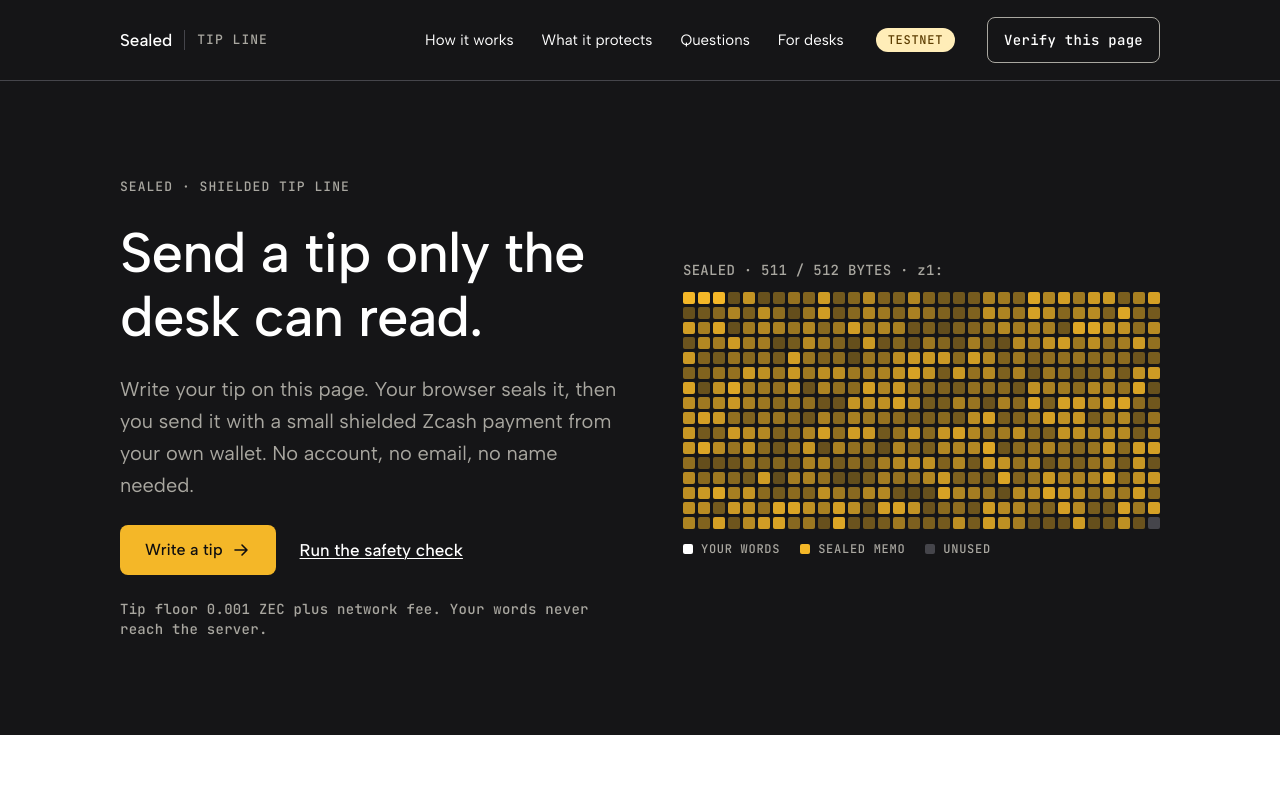
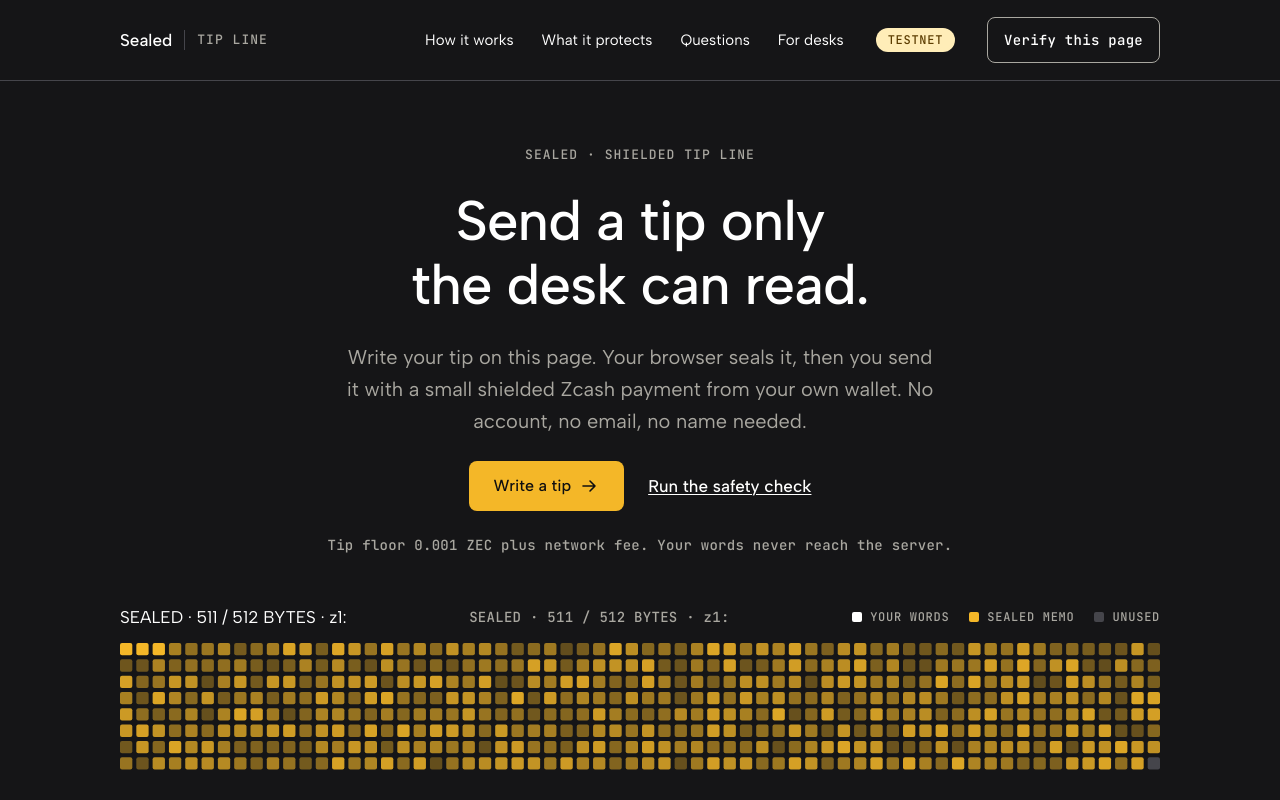
Before and after one commit to Nalen518/Zecathon-Sealed, a React (Vite) app in the folder apps/web/: page / in a window 1280 px wide. Shown: the top 800 px of the page. Built offline with nearby package versions, Linux system fonts and the light colour scheme.

Commit message:
Center the hero and add the memo grid band

```diff
--- a/apps/web/src/app/screens/Landing/Landing.css
+++ b/apps/web/src/app/screens/Landing/Landing.css
@@ -6,26 +6,38 @@
   gap: var(--spacing-2xl);
 }
 
-/* Hero (11:24): ink background, text column and the 477 px memo grid. */
+/* Hero (11:24): centered 760 px text stack, then the memo grid band across the content width (docs/hero-centered.md). */
 .hero {
   background: var(--color-bg-inverse);
   color: var(--color-text-inverse);
-  padding-block: var(--layout-section-pad-desktop);
+  padding-top: var(--spacing-3xl);
+  padding-bottom: var(--spacing-4xl);
 }
 
-.hero-columns {
-  display: grid;
-  grid-template-columns: minmax(0, 1fr) minmax(0, 477px);
+.hero-stack {
+  display: flex;
+  flex-direction: column;
   align-items: center;
-  gap: var(--spacing-3xl);
+  gap: var(--spacing-2xl);
 }
 
 .hero-text {
   display: flex;
   flex-direction: column;
-  align-items: flex-start;
+  align-items: center;
   gap: var(--spacing-lg);
+  width: 100%;
+  max-width: 760px;
   min-width: 0;
+  text-align: center;
+}
+
+.hero-text h1 {
+  text-wrap: balance;
+}
+
+.hero-lead {
+  max-width: 600px;
 }
 
 .hero-eyebrow,
@@ -37,6 +49,7 @@
 .hero-actions {
   display: flex;
   flex-wrap: wrap;
+  justify-content: center;
   align-items: center;
   gap: var(--spacing-lg);
 }
@@ -208,16 +221,12 @@
   .hero {
     padding-block: var(--layout-section-pad-mobile);
   }
-  .hero-columns,
   .two-columns,
   .steps,
   .questions-columns,
   .verify-columns {
     grid-template-columns: minmax(0, 1fr);
   }
-  .hero-columns {
-    gap: var(--spacing-2xl);
-  }
   .questions-columns,
   .verify-columns {
     gap: var(--spacing-2xl);
--- a/apps/web/src/app/screens/Landing/Landing.tsx
+++ b/apps/web/src/app/screens/Landing/Landing.tsx
@@ -78,7 +78,7 @@
 function Hero({ floor }: { floor: string }) {
   return (
     <section className="hero" aria-labelledby="hero-title">
-      <div className="container hero-columns">
+      <div className="container hero-stack">
         <div className="hero-text">
           <p className="text-mono-eyebrow hero-eyebrow">Sealed · Shielded tip line</p>
           <h1 id="hero-title" className="text-display">
@@ -102,6 +102,7 @@
         </div>
         <MemoGrid
           mode="loop"
+          size="band"
           label="512 squares stand for the 512-byte Zcash memo. A sample tip fills them, then the whole memo turns into sealed text."
         />
       </div>
--- a/apps/web/src/components/MemoGrid/MemoGrid.css
+++ b/apps/web/src/components/MemoGrid/MemoGrid.css
@@ -1,4 +1,5 @@
-/* Figma: Components / Memo grid (14:1238). Default 477 px wide (12 px cells), Compact 350 px (9 px cells). */
+/* Figma: Components / Memo grid (14:1238). Default 477 px wide (12 px cells), Compact 350 px (9 px cells),
+   Band 1040 px (64 columns, about 12.3 px cells, landing hero only). */
 .memo-grid-block {
   display: flex;
   flex-direction: column;
@@ -22,3 +23,17 @@
 .memo-grid-label {
   min-height: 20px;
 }
+
+.memo-grid-band,
+.memo-grid-band .memo-grid {
+  max-width: 1040px;
+}
+
+/* Band: label left and legend right on one caption row above the grid (critique HC-02). */
+.memo-grid-caption {
+  display: flex;
+  flex-wrap: wrap;
+  justify-content: space-between;
+  align-items: center;
+  gap: var(--spacing-xs) var(--spacing-lg);
+}
--- a/apps/web/src/components/MemoGrid/MemoGrid.tsx
+++ b/apps/web/src/components/MemoGrid/MemoGrid.tsx
@@ -1,17 +1,22 @@
-import { useEffect, useRef, type MutableRefObject } from "react";
+import { useEffect, useRef, useState, type MutableRefObject } from "react";
 import { mountMemoGrid, type MemoGridHandle } from "../../motion/memoGrid";
 import "../../motion/motion.css";
 import "./MemoGrid.css";
 
 /**
- * Figma: Memo grid, properties State (Empty, Writing, Full, Sealed) and Size (Default, Compact).
+ * Figma: Memo grid, properties State (Empty, Writing, Full, Sealed) and Size (Default, Compact, Band).
  * - mode "loop": the landing hero (H1, D-04), types the sample tip and seals it.
  * - mode "static": the Write screen byte counter (D-10), driven by `bytes` and `sealed`.
- * Never scale it. Use `size` (rules §4.5).
+ * - size "band": the landing hero only (docs/hero-centered.md). 64 columns × 8 rows with 4 px gaps across the
+ *   1040 px content width, label and legend on one caption row above it. Below 860 px it falls back to the
+ *   Default shape, 32 columns, because 64 columns would leave cells under 2 px at 360 px (D-98).
+ * Never scale it. Use `size` (rules §4.5). Write and Pay keep Default and Compact.
  */
+type MemoGridSize = "default" | "compact" | "band";
+
 interface MemoGridProps {
   mode: "loop" | "static";
-  size?: "default" | "compact";
+  size?: MemoGridSize;
   bytes?: number;
   sealed?: boolean;
   /** Fixed accessible description of what the grid shows. */
@@ -20,10 +25,29 @@
   handleRef?: MutableRefObject<MemoGridHandle | null>;
 }
 
+const NARROW = "(max-width: 859px)";
+
+/** True below 860 px. Only the band reads it, to fall back to 32 columns. */
+function useNarrow(enabled: boolean): boolean {
+  const [narrow, setNarrow] = useState(() => enabled && typeof window !== "undefined" && window.matchMedia(NARROW).matches);
+  useEffect(() => {
+    if (!enabled) return;
+    const mq = window.matchMedia(NARROW);
+    const update = () => setNarrow(mq.matches);
+    update();
+    mq.addEventListener("change", update);
+    return () => mq.removeEventListener("change", update);
+  }, [enabled]);
+  return narrow;
+}
+
 export function MemoGrid({ mode, size = "default", bytes = 0, sealed = false, label, handleRef }: MemoGridProps) {
   const canvas = useRef<HTMLCanvasElement>(null);
   const caption = useRef<HTMLDivElement>(null);
   const handle = useRef<MemoGridHandle | null>(null);
+  const narrow = useNarrow(size === "band");
+  /** The shape actually drawn: the band becomes Default below 860 px. */
+  const shape: MemoGridSize = size === "band" && narrow ? "default" : size;
 
   useEffect(() => {
     if (!canvas.current) return;
@@ -32,8 +56,9 @@
       labelEl: caption.current,
       initialBytes: bytes,
       initialSealed: sealed,
-      // Compact: 9 px cells and 2 px gaps fit 32 columns in 350 px (Figma Size=Compact).
-      gap: size === "compact" ? 2 : 3,
+      // Band: 64 columns, 4 px gaps (Figma Size=Band). Compact: 9 px cells and 2 px gaps fit 32 columns in 350 px.
+      columns: shape === "band" ? 64 : 32,
+      gap: shape === "band" ? 4 : shape === "compact" ? 2 : 3,
     });
     if (handleRef) handleRef.current = handle.current;
     return () => {
@@ -41,8 +66,8 @@
       handle.current = null;
       if (handleRef) handleRef.current = null;
     };
-    // Mount once per mode. Byte and seal changes go through the handle below.
-  }, [mode]);
+    // Mount once per mode and shape. Byte and seal changes go through the handle below.
+  }, [mode, shape]);
 
   useEffect(() => {
     handle.current?.setBytes(bytes);
@@ -52,15 +77,33 @@
     handle.current?.setSealed(sealed);
   }, [sealed]);
 
+  const labelEl = <div ref={caption} className="memo-grid-label" aria-hidden="true" />;
+  const legend = (
+    <ul className="memo-grid-legend" aria-hidden="true">
+      <li className="words">Your words</li>
+      <li className="sealed">Sealed memo</li>
+      <li className="unused">Unused</li>
+    </ul>
+  );
+  const grid = <canvas ref={canvas} className="memo-grid" role="img" aria-label={label} />;
+
   return (
-    <div className={`memo-grid-block memo-grid-${size}`}>
-      <div ref={caption} className="memo-grid-label" aria-hidden="true" />
-      <canvas ref={canvas} className="memo-grid" role="img" aria-label={label} />
-      <ul className="memo-grid-legend" aria-hidden="true">
-        <li className="words">Your words</li>
-        <li className="sealed">Sealed memo</li>
-        <li className="unused">Unused</li>
-      </ul>
+    <div className={`memo-grid-block memo-grid-${shape}`}>
+      {shape === "band" ? (
+        <>
+          <div className="memo-grid-caption">
+            {labelEl}
+            {legend}
+          </div>
+          {grid}
+        </>
+      ) : (
+        <>
+          {labelEl}
+          {grid}
+          {legend}
+        </>
+      )}
     </div>
   );
 }
```
Also changed, not shown: 1 other file (tests, documents, lock files or other folders).
